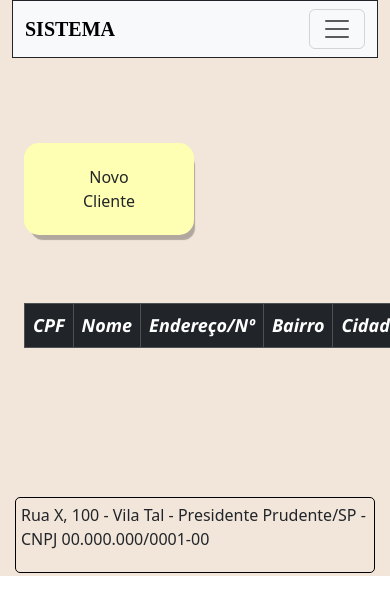
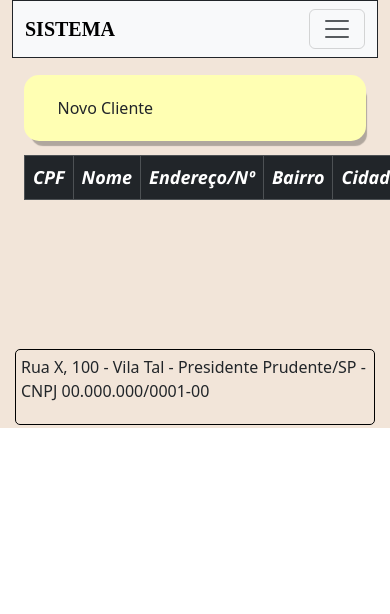
Before and after one commit to Felipebento53/ProjetoLP2REACT, a React (Create React App) app: page /#/cliente in a window 390 px wide. Shown: the top 614 px of the page. Built offline with nearby package versions, Linux system fonts and the light colour scheme; a web font is replaced by a local one.

Commit message:
tabela clientes responsiva

```diff
--- a/src/TelasCadastro/Tabelas/Tabela.css
+++ b/src/TelasCadastro/Tabelas/Tabela.css
@@ -1,27 +1,27 @@
 @import url('https://fonts.googleapis.com/css2?family=Noto+Sans:ital,wght@1,700&display=swap');
 
-*{
+* {
     margin: 0;
     padding: 0;
     box-sizing: border-box;
     text-decoration: none;
 }
 
-
-.btn-tabela{
-    margin-top: 5em;
-    margin-bottom: 4em;
-    width: 10em;
+.btn-tabela,
+.btn-tabela-produto {
+    margin-top: 5%;
+    margin-bottom: 4%;
+    width: 100%;
 }
 
-.top-tabela{
+.top-tabela {
     font-size: 18px;
     font-family: 'Noto Sans', sans-serif;
 }
 
-
-.btn-tabela {
-    padding: 15px 25px;
+.btn-tabela,
+.btn-tabela-produto {
+    padding: 4% 6%;
     border: unset;
     border-radius: 15px;
     color: #212121;
@@ -29,60 +29,14 @@
     background: #ffffb3;
     position: relative;
     font-weight: bold;
-    font-size: 17px;
-    -webkit-box-shadow: 4px 8px 1px -3px rgba(0,0,0,0.27);
-    box-shadow: 4px 8px 1px -3px rgba(0,0,0,0.27);
+    font-size: 4vw; /* Usando viewport width para tamanho de fonte responsivo */
+    -webkit-box-shadow: 4px 8px 1px -3px rgba(0, 0, 0, 0.27);
+    box-shadow: 4px 8px 1px -3px rgba(0, 0, 0, 0.27);
     transition: all 250ms;
     overflow: hidden;
-   }
-
-.btn-tabela::before {
-    content: "";
-    position: absolute;
-    top: 0;
-    left: 0;
-    height: 100%;
-    width: 0;
-    border-radius: 15px;
-    background-color: #ffca2c;
-    z-index: -1;
-    -webkit-box-shadow: 4px 8px 1px -3px rgba(0,0,0,0.27);
-    box-shadow: 4px 8px 1px -3px rgba(0,0,0,0.27);
-    transition: all 250ms
-   }
-
-.btn-tabela:hover {
-    color: black;
-
-   }
-
-.btn-tabela:hover::before {
-    width: 100%;
 }
 
-
-.btn-tabela-produto{
-    margin-top: 5em;
-    margin-bottom: 4em;
-    width: 10em;
-}
-
-.btn-tabela-produto{
-    padding: 15px 25px;
-    border: unset;
-    border-radius: 15px;
-    color: #212121;
-    z-index: 1;
-    background: #ffffb3;
-    position: relative;
-    font-weight: bold;
-    font-size: 20px;
-    -webkit-box-shadow: 4px 8px 1px -3px rgba(0,0,0,0.27);
-    box-shadow: 4px 8px 1px -3px rgba(0,0,0,0.27);
-    transition: all 250ms;
-    overflow: hidden;
-   }
-
+.btn-tabela::before,
 .btn-tabela-produto::before {
     content: "";
     position: absolute;
@@ -93,16 +47,25 @@
     border-radius: 15px;
     background-color: #ffca2c;
     z-index: -1;
-    -webkit-box-shadow: 4px 8px 1px -3px rgba(0,0,0,0.27);
-    box-shadow: 4px 8px 1px -3px rgba(0,0,0,0.27);
-    transition: all 250ms
-   }
+    -webkit-box-shadow: 4px 8px 1px -3px rgba(0, 0, 0, 0.27);
+    box-shadow: 4px 8px 1px -3px rgba(0, 0, 0, 0.27);
+    transition: all 250ms;
+}
 
+.btn-tabela:hover,
 .btn-tabela-produto:hover {
     color: black;
+}
 
-   }
-
+.btn-tabela:hover::before,
 .btn-tabela-produto:hover::before {
     width: 100%;
 }
+
+/* Adicione media queries conforme necessário para ajustar o estilo em tamanhos de tela diferentes */
+@media screen and (max-width: 768px) {
+    .btn-tabela,
+    .btn-tabela-produto {
+        font-size: 6vw; /* Ajuste o tamanho da fonte para telas menores */
+    }
+}
```
